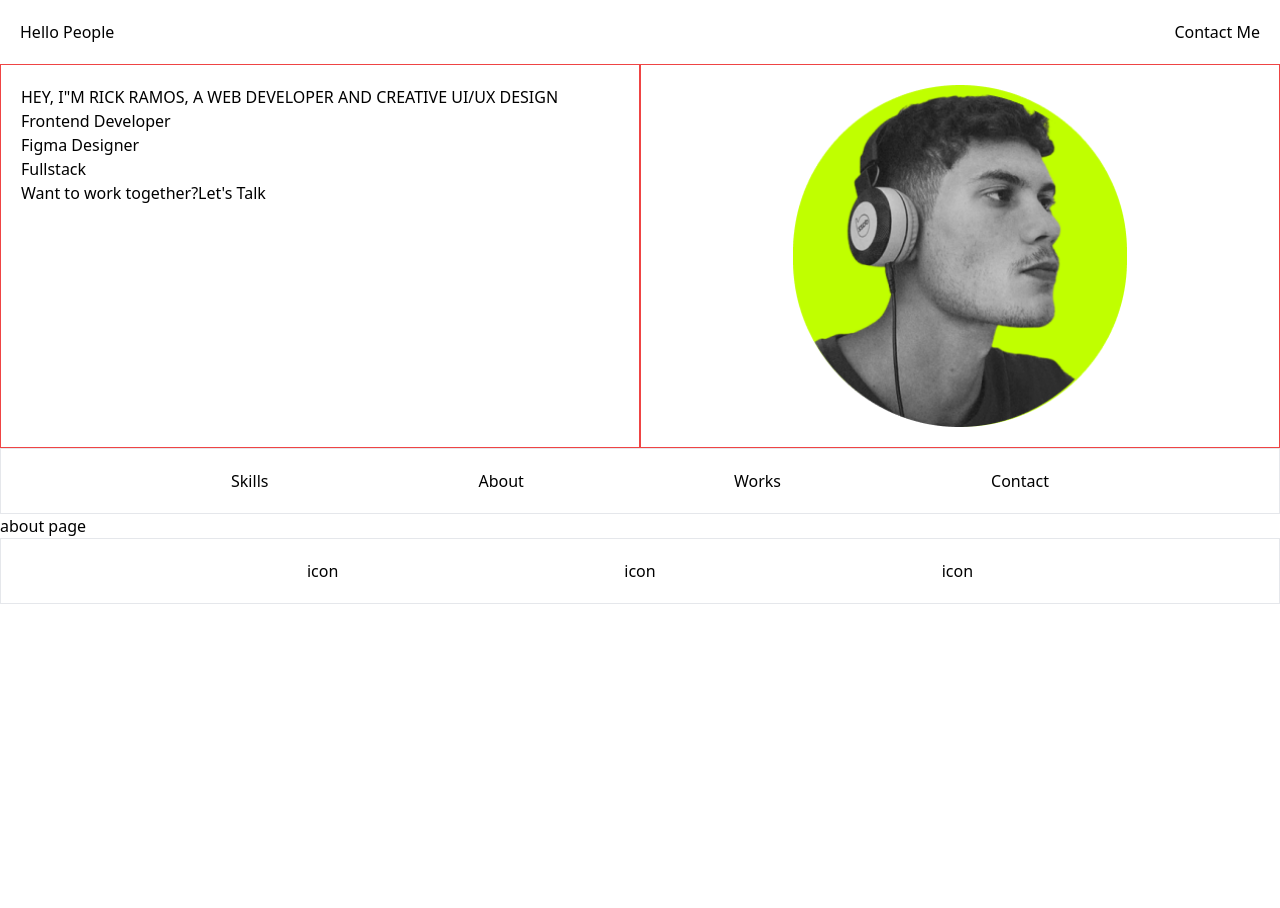
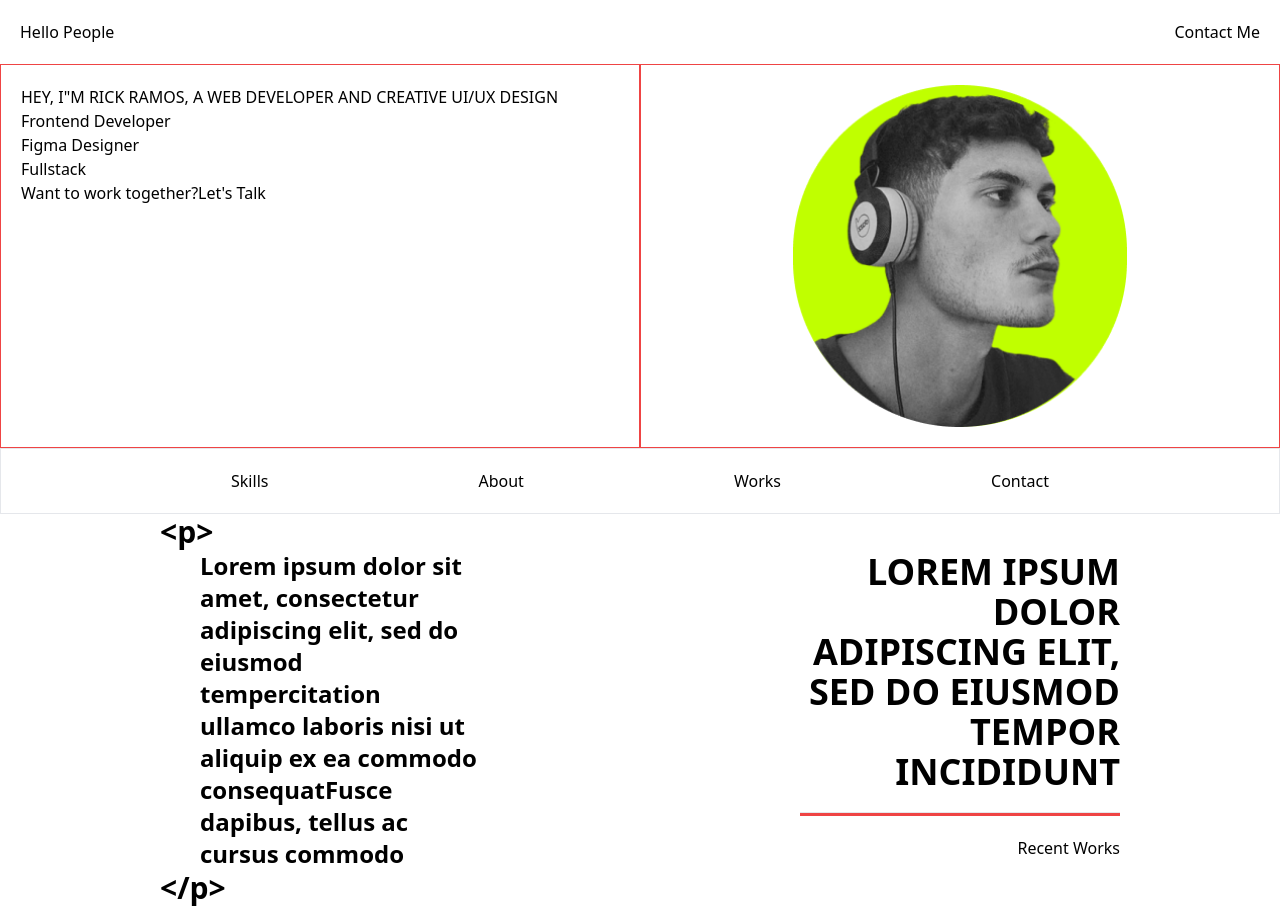
Before and after one commit to SrLuc/NewPortifolio, a React (Vite) app: page /about in a window 1280 px wide. Before the commit the page ends 800 px from the top, so only its background shows below. Built offline with nearby package versions, Linux system fonts and the light colour scheme.

Commit message:
building aboutMe Page

```diff
--- a/src/App.jsx
+++ b/src/App.jsx
@@ -20,7 +20,6 @@ function App() {
         <Route path="/works" Component={Works} exact />
         <Route path="/contact" Component={Contact} exact />
       </Routes>
-      <NavigationFooter />
     </BrowserRouter>
   );
 }
--- a/src/pages/About.jsx
+++ b/src/pages/About.jsx
@@ -1,7 +1,42 @@
+import React from "react";
+import Container from "../components/UIelements/Container";
+
 const About = () => {
-  return <>
-  <p>about page</p>
-  </>;
+  const openTag = "<p>";
+  const closeTag = "</p>";
+  return (
+    <React.Fragment>
+      <Container>
+        <section className="flex justify-evenly w-full flex-wrap h-96">
+          <div className="flex flex-col justify-center w-1/2">
+            <h1 className="text-3xl font-bold">{openTag}</h1>
+            <h1 className="ml-10 text-2xl font-bold ">
+              Lorem ipsum dolor sit amet, consectetur adipiscing elit, sed do
+              eiusmod tempercitation ullamco laboris nisi ut aliquip ex ea
+              commodo consequatFusce dapibus, tellus ac cursus commodo
+            </h1>
+            <h1 className="text-3xl font-bold">{closeTag}</h1>
+          </div>
+        </section>
+        <section className="flex justify-evenly w-full flex-wrap h-96">
+          <div className="flex flex-col justify-center items-center w-1/2">
+            <h1 className="text-4xl font-bold text-right">
+              LOREM IPSUM DOLOR ADIPISCING ELIT, SED DO EIUSMOD TEMPOR
+              INCIDIDUNT
+            </h1>
+            <section className="w-full flex flex-col align-sub">
+              <hr className="bg-red-500 h-1 my-5" />
+            </section>
+            <div className="w-full flex justify-end">
+              <button className="w-max-green-400">
+                Recent Works
+              </button>
+            </div>
+          </div>
+        </section>
+      </Container>
+    </React.Fragment>
+  );
 };
 
 export default About;
```
Also changed, not shown: src/pages/Skills.jsx (+13 -11 lines).
